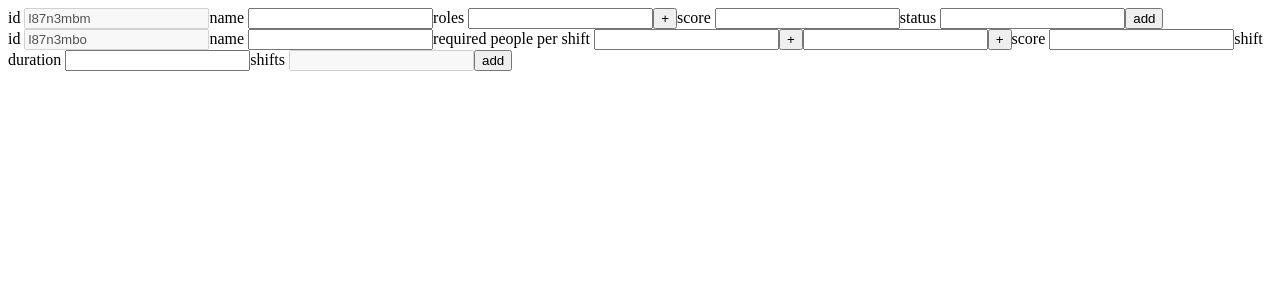
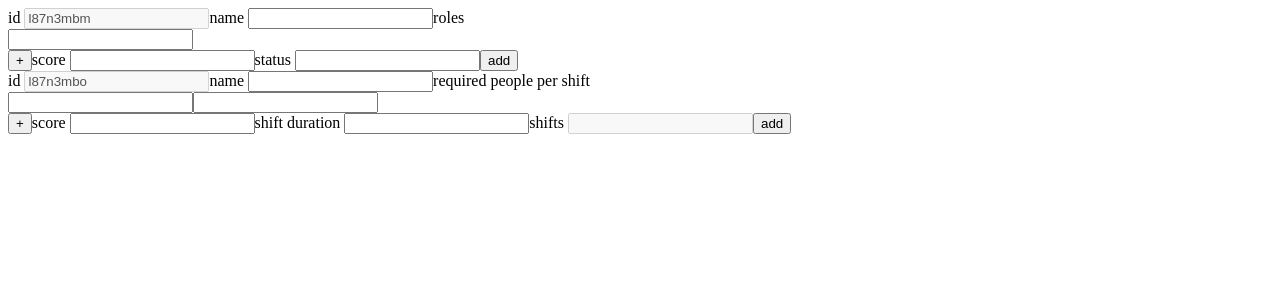
Before and after one commit to yuval-herman/shavazak, a React (Create React App) app in the folder client/: page /tablemanager in a window 1280 px wide. Shown: the top 300 px of the page. Built offline with nearby package versions, Linux system fonts and the light colour scheme.

Commit message:
added multi rows to multi inputs

```diff
--- a/client/src/TableManager/TableManager.tsx
+++ b/client/src/TableManager/TableManager.tsx
@@ -4,7 +4,7 @@ import { formDataToObj } from "../helpers";
 import { Person, Task } from "../types";
 import uniqId from "uniqid";
 
-function MultiInput(props: { name: string; rows?: number }) {
+function MultiInput(props: { name: string | string[]; columns?: number }) {
 	const [inputsNumber, setInputsNumber] = useState<number>(1);
 
 	function addInput() {
@@ -12,8 +12,18 @@ function MultiInput(props: { name: string; rows?: number }) {
 	}
 
 	const inputs = [];
-	for (let i = 0; i < inputsNumber; i++) {
-		inputs.push(<input key={i} name={props.name} />);
+	for (let j = 0; j < inputsNumber; j++) {
+		const row = [];
+		for (let j = 0; j < (props.columns ?? 1); j++) {
+			let name;
+			if (Array.isArray(props.name)) {
+				name = props.name[j];
+			} else {
+				name = props.name;
+			}
+			row.push(<input key={j} name={name} />);
+		}
+		inputs.push(<div>{row}</div>);
 	}
 
 	return (
@@ -76,7 +86,7 @@ function AddTask() {
 	function submitHandler(event: SyntheticEvent) {
 		event.preventDefault();
 		const formData = new FormData(event.target as HTMLFormElement);
-		saveTask(Object.fromEntries(formData) as unknown as Task);
+		saveTask(formDataToObj(formData) as unknown as Task);
 	}
 
 	return (
@@ -89,8 +99,13 @@ function AddTask() {
 			</label>
 			<label>
 				required people per shift{" "}
-				<MultiInput name="required_people_per_shift" />
-				<MultiInput name="required_people_per_shift" />
+				<MultiInput
+					name={[
+						"required_people_per_shift/amount",
+						"required_people_per_shift/role",
+					]}
+					columns={2}
+				/>
 			</label>
 			<label>
 				score <input name="score" type={"number"} />
```
